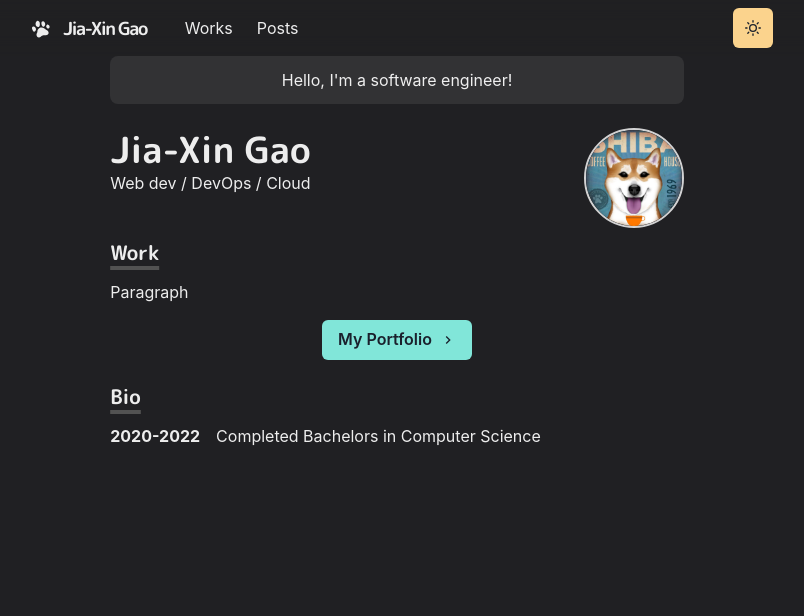
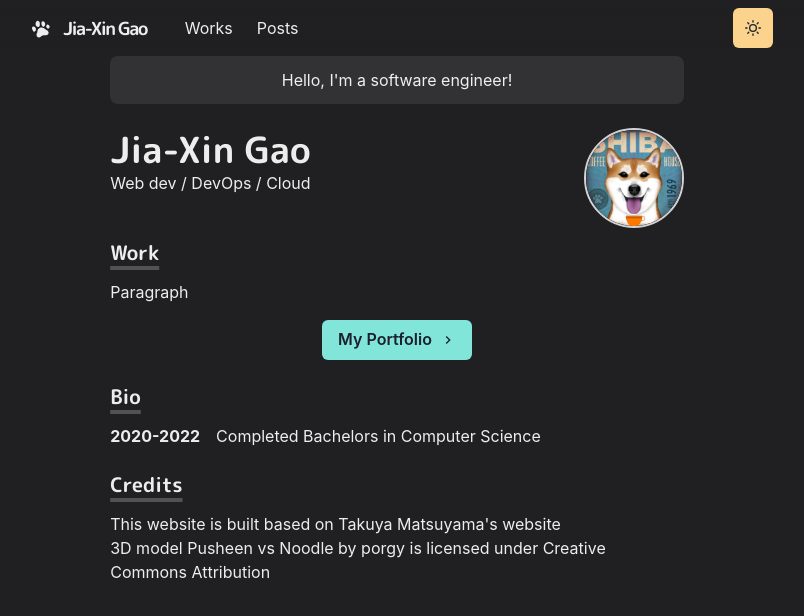
Before and after one commit to jx-gao/website, a Next.js app: page / in a window 1280 px wide. Shown: the top 616 px of the page, without its empty margins (243-1047 px from the left). Built offline with nearby package versions, Linux system fonts and the light colour scheme.

Commit message:
Added credits

```diff
--- a/pages/index.js
+++ b/pages/index.js
@@ -71,6 +71,13 @@ const Page = () => {
           Completed Bachelors in Computer Science
         </BioSection>
       </Section>
+      <Section delay={(0.3)}>
+        <Heading as="h3" variant="section-title" >
+          Credits
+        </Heading>
+        <p>This website is built based on <a href='https://www.craftz.dog/' target='_blank'>Takuya Matsuyama's website</a></p>
+        <p>3D model <a href='https://skfb.ly/oH8MY' target='_blank'>Pusheen vs Noodle</a> by porgy is licensed under <a href='http://creativecommons.org/licenses/by/4.0/' target='_blank'>Creative Commons Attribution</a></p>
+      </Section>
     </Container>
   )
 }
```
